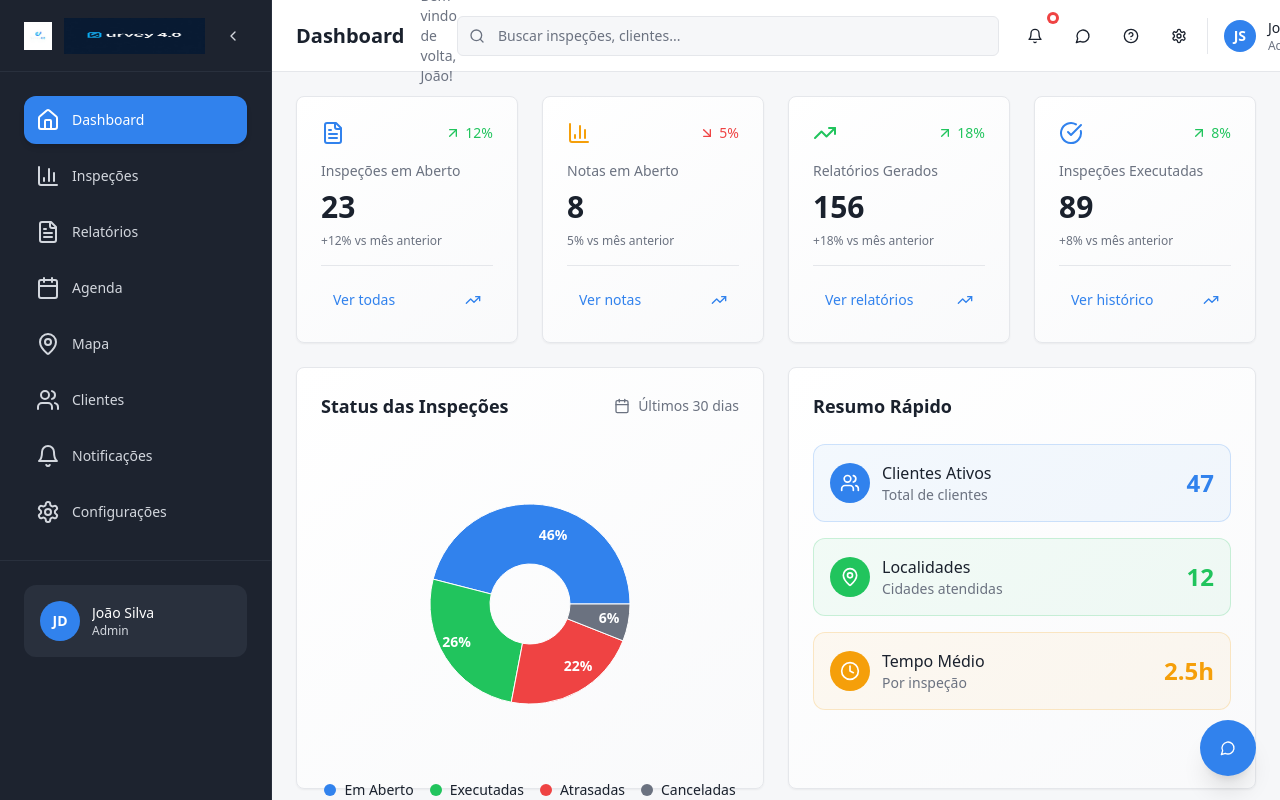
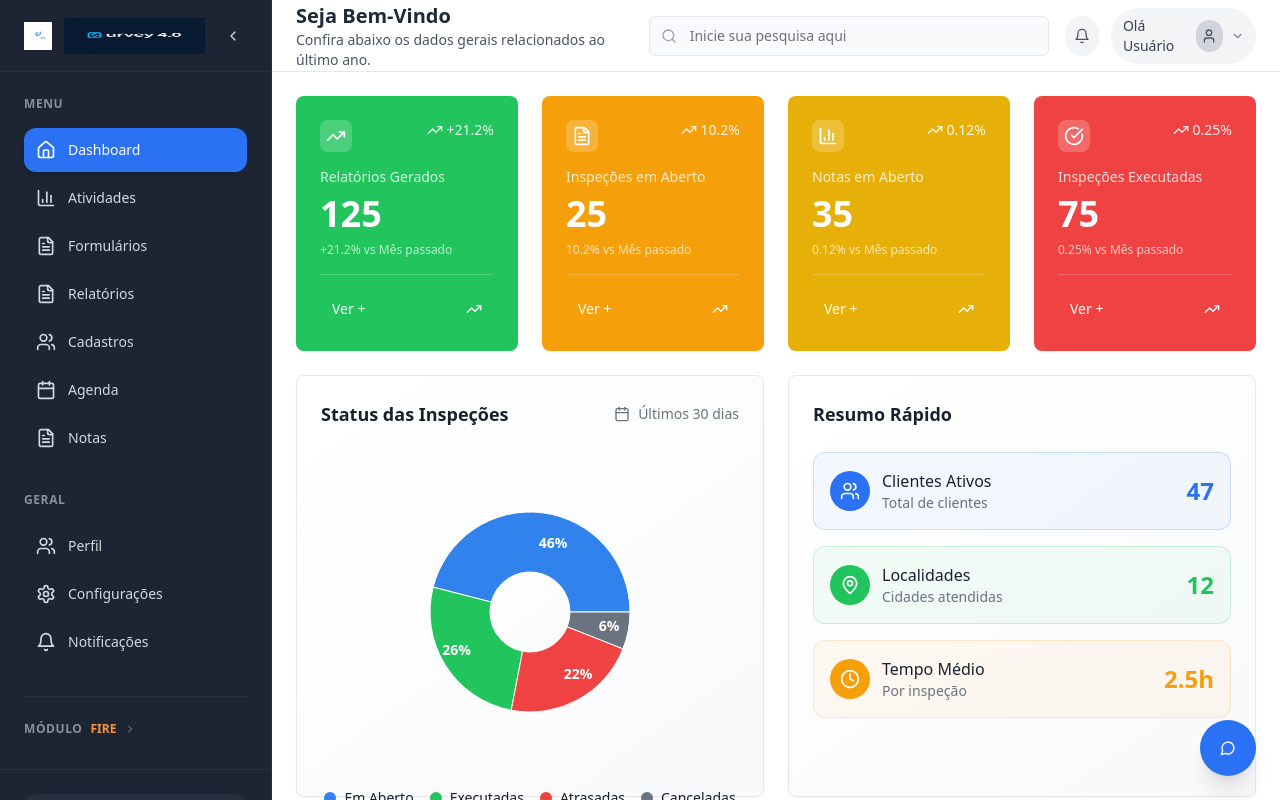
Before and after one commit to IMax08/survey-sparkle-dash, a React (Vite) app: page / in a window 1280 px wide. Shown: the top 800 px of the page. Built offline with nearby package versions, Linux system fonts and the light colour scheme.

Commit message:
Refine dashboard layout
Review and correct all dashboard components to ensure perfect alignment with the provided images and maintain the established layout.

```diff
--- a/src/components/dashboard/DashboardNavbar.tsx
+++ b/src/components/dashboard/DashboardNavbar.tsx
@@ -1,5 +1,5 @@
 import { useState } from "react";
-import { Search, Bell, Settings, User, MessageCircle, HelpCircle } from "lucide-react";
+import { Search, Bell, Settings, User, MessageCircle, HelpCircle, ChevronDown } from "lucide-react";
 import { Input } from "@/components/ui/input";
 import { Button } from "@/components/ui/button";
 
@@ -15,7 +15,7 @@ const DashboardNavbar = ({ sidebarCollapsed = false }: DashboardNavbarProps) =>
   return (
     <header
       className={`
-        fixed top-0 right-0 h-navbar bg-card border-b border-border
+        fixed top-0 right-0 h-navbar bg-white border-b border-gray-200
         transition-all duration-300 ease-in-out z-30
         ${sidebarCollapsed ? 'left-16' : 'left-sidebar'}
       `}
@@ -24,77 +24,53 @@ const DashboardNavbar = ({ sidebarCollapsed = false }: DashboardNavbarProps) =>
       }}
     >
       <div className="h-full flex items-center justify-between px-6">
-        {/* Page Title */}
+        {/* Left side - Greeting */}
         <div className="flex items-center space-x-4">
-          <h1 className="text-xl font-semibold text-foreground">
-            Dashboard
-          </h1>
-          <div className="text-sm text-muted-foreground">
-            Bem-vindo de volta, João!
+          <div>
+            <h1 className="text-xl font-semibold text-gray-800">
+              Seja Bem-Vindo
+            </h1>
+            <p className="text-sm text-gray-600">
+              Confira abaixo os dados gerais relacionados ao último ano.
+            </p>
           </div>
         </div>
 
-        {/* Search and Actions */}
+        {/* Right side - Search and User */}
         <div className="flex items-center space-x-4">
           {/* Search Bar */}
           <div className="relative">
-            <Search className="absolute left-3 top-1/2 transform -translate-y-1/2 w-4 h-4 text-muted-foreground" />
+            <Search className="absolute left-3 top-1/2 transform -translate-y-1/2 w-4 h-4 text-gray-400" />
             <Input
               type="text"
-              placeholder="Buscar inspeções, clientes..."
+              placeholder="Inicie sua pesquisa aqui"
               value={searchValue}
               onChange={(e) => setSearchValue(e.target.value)}
-              className="pl-10 w-96 h-10 bg-background border-border focus:border-primary focus:ring-primary"
-              style={{ width: '542px', height: '40px' }}
+              className="pl-10 w-96 h-10 bg-gray-50 border-gray-200 focus:border-primary focus:ring-primary text-sm"
+              style={{ width: '400px' }}
             />
           </div>
 
-          {/* Action Buttons */}
-          <div className="flex items-center space-x-2">
+          {/* User Section */}
+          <div className="flex items-center space-x-3">
+            {/* Notification Bell */}
             <Button
               variant="ghost"
               size="icon"
-              className="w-10 h-10 rounded-xl hover:bg-muted relative"
+              className="w-10 h-10 rounded-full bg-gray-100 hover:bg-gray-200 relative"
             >
-              <Bell className="w-5 h-5" />
-              <span className="absolute -top-1 -right-1 w-3 h-3 bg-status-danger rounded-full text-xs flex items-center justify-center">
-                <span className="w-1.5 h-1.5 bg-white rounded-full"></span>
-              </span>
+              <Bell className="w-5 h-5 text-gray-600" />
             </Button>
 
-            <Button
-              variant="ghost"
-              size="icon"
-              className="w-10 h-10 rounded-xl hover:bg-muted"
-            >
-              <MessageCircle className="w-5 h-5" />
-            </Button>
-
-            <Button
-              variant="ghost"
-              size="icon"
-              className="w-10 h-10 rounded-xl hover:bg-muted"
-            >
-              <HelpCircle className="w-5 h-5" />
-            </Button>
-
-            <Button
-              variant="ghost"
-              size="icon"
-              className="w-10 h-10 rounded-xl hover:bg-muted"
-            >
-              <Settings className="w-5 h-5" />
-            </Button>
-
-            {/* User Profile */}
-            <div className="flex items-center space-x-3 ml-4 pl-4 border-l border-border">
-              <div className="w-8 h-8 bg-primary rounded-full flex items-center justify-center">
-                <span className="text-primary-foreground font-semibold text-sm">JS</span>
+            {/* User Profile with Dropdown */}
+            <div className="flex items-center space-x-2 bg-gray-100 rounded-full px-3 py-2 cursor-pointer hover:bg-gray-200 transition-colors">
+              <div className="text-sm text-gray-700">
+                <span className="font-medium">Olá Usuário</span>
               </div>
-              <div className="hidden md:block">
-                <p className="text-sm font-medium text-foreground">João Silva</p>
-                <p className="text-xs text-muted-foreground">Administrator</p>
+              <div className="w-8 h-8 bg-gray-300 rounded-full flex items-center justify-center">
+                <User className="w-4 h-4 text-gray-600" />
               </div>
+              <ChevronDown className="w-4 h-4 text-gray-500" />
             </div>
           </div>
         </div>
--- a/src/components/dashboard/DashboardSidebar.tsx
+++ b/src/components/dashboard/DashboardSidebar.tsx
@@ -24,13 +24,18 @@ const DashboardSidebar = () => {
 
   const menuItems = [
     { icon: Home, label: "Dashboard", path: "/dashboard", isActive: true },
-    { icon: BarChart3, label: "Inspeções", path: "/inspections" },
+    { icon: BarChart3, label: "Atividades", path: "/activities" },
+    { icon: FileText, label: "Formulários", path: "/forms" },
     { icon: FileText, label: "Relatórios", path: "/reports" },
+    { icon: Users, label: "Cadastros", path: "/registrations" },
     { icon: Calendar, label: "Agenda", path: "/calendar" },
-    { icon: MapPin, label: "Mapa", path: "/map" },
-    { icon: Users, label: "Clientes", path: "/clients" },
-    { icon: Bell, label: "Notificações", path: "/notifications" },
-    { icon: Settings, label: "Configurações", path: "/settings" }
+    { icon: FileText, label: "Notas", path: "/notes" }
+  ];
+
+  const generalItems = [
+    { icon: Users, label: "Perfil", path: "/profile" },
+    { icon: Settings, label: "Configurações", path: "/settings" },
+    { icon: Bell, label: "Notificações", path: "/notifications" }
   ];
 
   const isActive = (path: string) => {
@@ -80,8 +85,15 @@ const DashboardSidebar = () => {
       </div>
 
       {/* Navigation Menu */}
-      <nav className="flex-1 px-6 py-6">
-        <div className="space-y-2">
+      <nav className="flex-1 px-6 py-6 overflow-y-auto">
+        {/* MENU Section */}
+        <div className="mb-8">
+          {!isCollapsed && (
+            <h3 className="text-xs font-semibold text-sidebar-text/60 uppercase tracking-wider mb-4">
+              MENU
+            </h3>
+          )}
+          <div className="space-y-1">
             {menuItems.map((item, index) => {
               const isItemActive = isActive(item.path);
 
@@ -99,7 +111,7 @@ const DashboardSidebar = () => {
                   `}
                   style={{ animationDelay: `${index * 50}ms` }}
                 >
-                <item.icon className="w-6 h-6 flex-shrink-0" />
+                  <item.icon className="w-5 h-5 flex-shrink-0" />
 
                   {!isCollapsed && (
                     <span className="ml-3 font-medium text-sm">
@@ -124,6 +136,65 @@ const DashboardSidebar = () => {
               );
             })}
           </div>
+        </div>
+
+        {/* GERAL Section */}
+        <div>
+          {!isCollapsed && (
+            <h3 className="text-xs font-semibold text-sidebar-text/60 uppercase tracking-wider mb-4">
+              GERAL
+            </h3>
+          )}
+          <div className="space-y-1">
+            {generalItems.map((item, index) => {
+              const isItemActive = isActive(item.path);
+
+              return (
+                <NavLink
+                  key={item.path}
+                  to={item.path}
+                  className={`
+                    flex items-center px-3 py-3 rounded-xl transition-all duration-200
+                    group relative overflow-hidden
+                    ${isItemActive
+                      ? 'bg-sidebar-accent text-sidebar-text-hover shadow-base'
+                      : 'text-sidebar-text hover:text-sidebar-text-hover hover:bg-sidebar-hover'
+                    }
+                  `}
+                  style={{ animationDelay: `${(menuItems.length + index) * 50}ms` }}
+                >
+                  <item.icon className="w-5 h-5 flex-shrink-0" />
+
+                  {!isCollapsed && (
+                    <span className="ml-3 font-medium text-sm">
+                      {item.label}
+                    </span>
+                  )}
+
+                  {/* Tooltip for collapsed state */}
+                  {isCollapsed && (
+                    <div className="absolute left-full ml-2 px-2 py-1 bg-sidebar-bg text-sidebar-text text-sm rounded-lg
+                                  opacity-0 group-hover:opacity-100 transition-opacity duration-200 pointer-events-none
+                                  shadow-lg border border-sidebar-hover whitespace-nowrap z-50">
+                      {item.label}
+                    </div>
+                  )}
+                </NavLink>
+              );
+            })}
+          </div>
+        </div>
+
+        {/* Módulo FIRE */}
+        {!isCollapsed && (
+          <div className="mt-8 pt-6 border-t border-sidebar-hover">
+            <div className="flex items-center space-x-2 text-sidebar-text/60 mb-2">
+              <span className="text-xs font-semibold uppercase tracking-wider">Módulo</span>
+              <span className="text-xs font-bold text-orange-400">FIRE</span>
+              <ChevronRight className="w-3 h-3" />
+            </div>
+          </div>
+        )}
       </nav>
 
       {/* Footer */}
@@ -132,7 +203,7 @@ const DashboardSidebar = () => {
           <div className="bg-sidebar-hover rounded-xl p-4">
             <div className="flex items-center space-x-3">
               <div className="w-10 h-10 bg-primary rounded-full flex items-center justify-center">
-                <span className="text-primary-foreground font-semibold text-sm">JD</span>
+                <span className="text-primary-foreground font-semibold text-sm">JS</span>
               </div>
               <div className="flex-1 min-w-0">
                 <p className="text-sidebar-text-hover font-medium text-sm truncate">
@@ -147,7 +218,7 @@ const DashboardSidebar = () => {
         ) : (
           <div className="flex justify-center">
             <div className="w-10 h-10 bg-primary rounded-full flex items-center justify-center">
-              <span className="text-primary-foreground font-semibold text-sm">JD</span>
+              <span className="text-primary-foreground font-semibold text-sm">JS</span>
             </div>
           </div>
         )}
--- a/src/components/dashboard/MetricCard.tsx
+++ b/src/components/dashboard/MetricCard.tsx
@@ -12,6 +12,7 @@ interface MetricCardProps {
   };
   icon: LucideIcon;
   iconColor?: string;
+  bgColor?: string;
   ctaText?: string;
   onCtaClick?: () => void;
 }
@@ -21,7 +22,8 @@ const MetricCard = ({
   value,
   change,
   icon: Icon,
-  iconColor = "text-primary",
+  iconColor = "text-white",
+  bgColor = "bg-primary",
   ctaText = "Ver +",
   onCtaClick
 }: MetricCardProps) => {
@@ -31,34 +33,40 @@ const MetricCard = ({
   const ChangeIcon = change?.type === 'increase' ? ArrowUpRight : ArrowDownRight;
 
   return (
-    <Card className="p-6 bg-gradient-card hover:bg-card-hover transition-all duration-200
-                     border-border hover:shadow-lg group cursor-pointer animate-fade-in">
+    <Card className={`p-6 ${bgColor} text-white hover:opacity-90 transition-all duration-200
+                     border-0 group cursor-pointer animate-fade-in relative overflow-hidden`}>
       <div className="flex items-start justify-between">
         <div className="flex-1">
-          <div className="flex items-center justify-between mb-4">
-            <Icon className={`w-6 h-6 ${iconColor}`} />
+          {/* Header with icon and change indicator */}
+          <div className="flex items-start justify-between mb-4">
+            <div className={`w-8 h-8 ${bgColor} bg-white/20 rounded-lg flex items-center justify-center`}>
+              <Icon className={`w-5 h-5 ${iconColor}`} />
+            </div>
             {change && (
-              <div className={`flex items-center space-x-1 ${changeColor}`}>
-                <ChangeIcon className="w-4 h-4" />
+              <div className="flex items-center space-x-1 text-white/90">
+                <TrendingUp className="w-4 h-4" />
                 <span className="text-sm font-medium">
-                  {Math.abs(change.value)}%
+                  {change.type === 'increase' ? '+' : ''}{change.value}%
                 </span>
               </div>
             )}
           </div>
 
-          <h3 className="text-sm font-medium text-muted-foreground mb-2">
+          {/* Title */}
+          <h3 className="text-sm font-medium text-white/80 mb-2 leading-tight">
             {title}
           </h3>
 
-          <div className="flex items-end justify-between">
-            <p className="text-3xl font-bold text-foreground mb-2">
+          {/* Value */}
+          <div className="flex items-end justify-between mb-2">
+            <p className="text-4xl font-bold text-white">
               {value}
             </p>
           </div>
 
+          {/* Change description */}
           {change && (
-            <p className="text-xs text-muted-foreground">
+            <p className="text-xs text-white/70">
               {change.type === 'increase' ? '+' : ''}{change.value}% vs {change.period}
             </p>
           )}
@@ -66,13 +74,13 @@ const MetricCard = ({
       </div>
 
       {/* CTA Button */}
-      <div className="mt-4 pt-4 border-t border-border">
+      <div className="mt-4 pt-4 border-t border-white/20">
         <Button
           variant="ghost"
           size="sm"
           onClick={onCtaClick}
-          className="w-full justify-between text-primary hover:text-primary-hover
-                     hover:bg-primary/5 transition-all duration-200 group"
+          className="w-full justify-between text-white hover:text-white
+                     hover:bg-white/10 transition-all duration-200 group border-0"
         >
           <span className="text-sm font-medium">{ctaText}</span>
           <TrendingUp className="w-4 h-4 group-hover:translate-x-1 transition-transform duration-200" />
--- a/src/index.css
+++ b/src/index.css
@@ -7,12 +7,12 @@
 @layer base {
   :root {
     /* Core Survey 4.0 Brand Colors */
-    --primary: 214 84% 56%;           /* Survey Blue #4A90E2 */
-    --primary-hover: 214 84% 46%;     /* Darker Survey Blue */
+    --primary: 219 89% 56%;           /* Survey Blue #4A90E2 */
+    --primary-hover: 219 89% 46%;     /* Darker Survey Blue */
     --primary-foreground: 0 0% 100%;  /* White */
 
     /* Background System */
-    --background: 220 20% 97%;        /* Light Gray Background #F8F9FA */
+    --background: 0 0% 100%;          /* Pure White Background */
     --background-secondary: 220 15% 94%; /* Secondary Background */
     --foreground: 220 26% 14%;        /* Dark Text #1E293B */
 
@@ -21,11 +21,17 @@
     --card-hover: 220 20% 98%;        /* Subtle Hover */
     --card-foreground: 220 26% 14%;   /* Card Text */
 
-    /* Status Colors */
+    /* Status Colors - Exactly matching images */
     --success: 142 71% 45%;           /* Green #22C55E */
     --warning: 38 92% 50%;            /* Orange #F59E0B */
     --danger: 0 84% 60%;              /* Red #EF4444 */
-    --info: 214 84% 56%;              /* Survey Blue */
+    --info: 219 89% 56%;              /* Survey Blue */
+
+    /* Metric Card Colors - From images */
+    --metric-green: 142 71% 45%;      /* Relatórios Gerados - Green */
+    --metric-orange: 38 92% 50%;      /* Inspeções em Aberto - Orange */
+    --metric-yellow: 45 93% 47%;      /* Notas em Aberto - Yellow */
+    --metric-red: 0 84% 60%;          /* Inspeções Executadas - Red */
 
     /* Neutral Grays */
     --muted: 220 14% 96%;             /* Light Muted */
@@ -34,16 +40,16 @@
     --input: 220 13% 91%;             /* Input Border */
 
     /* Interactive Elements */
-    --accent: 214 84% 56%;            /* Survey Blue Accent */
+    --accent: 219 89% 56%;            /* Survey Blue Accent */
     --accent-foreground: 0 0% 100%;   /* White Text on Accent */
-    --ring: 214 84% 56%;              /* Focus Ring */
+    --ring: 219 89% 56%;              /* Focus Ring */
 
-    /* Sidebar Colors */
-    --sidebar-bg: 220 24% 15%;        /* Dark Sidebar #1F2937 */
-    --sidebar-hover: 220 20% 20%;     /* Sidebar Hover */
+    /* Sidebar Colors - Dark blue from images */
+    --sidebar-bg: 219 28% 16%;        /* Dark Blue Sidebar */
+    --sidebar-hover: 219 25% 20%;     /* Sidebar Hover */
     --sidebar-text: 220 15% 85%;      /* Sidebar Text */
     --sidebar-text-hover: 0 0% 100%;  /* Sidebar Text Hover */
-    --sidebar-accent: 214 84% 56%;    /* Sidebar Accent */
+    --sidebar-accent: 219 89% 56%;    /* Sidebar Accent */
 
     /* Glassmorphism Effects */
     --glass-bg: 0 0% 100% / 0.8;      /* Glass Background */
@@ -56,7 +62,7 @@
     --shadow-premium: 0 20px 25px -5px rgb(0 0 0 / 0.1), 0 8px 10px -6px rgb(0 0 0 / 0.1);
 
     /* Gradients */
-    --gradient-primary: linear-gradient(135deg, hsl(214 84% 56%), hsl(214 84% 46%));
+    --gradient-primary: linear-gradient(135deg, hsl(219 89% 56%), hsl(219 89% 46%));
     --gradient-card: linear-gradient(145deg, hsl(0 0% 100%), hsl(220 20% 98%));
     --gradient-glass: linear-gradient(145deg, hsl(0 0% 100% / 0.9), hsl(220 20% 98% / 0.8));
 
@@ -69,7 +75,6 @@
     --radius: 0.5rem;
     --radius-lg: 1rem;
     --radius-xl: 1.5rem;
-
   }
 
   .dark {
--- a/src/pages/Dashboard.tsx
+++ b/src/pages/Dashboard.tsx
@@ -14,39 +14,43 @@ const Dashboard = () => {
 
   console.log('[Dashboard] Main dashboard rendered', { sidebarCollapsed });
 
-  // Mock metrics data
+  // Mock metrics data - Exactly matching images
   const metricsData = [
     {
+      title: "Relatórios Gerados",
+      value: 125,
+      change: { value: 21.2, type: 'increase' as const, period: 'Mês passado' },
+      icon: TrendingUp,
+      iconColor: "text-white",
+      bgColor: "bg-metric-green",
+      ctaText: "Ver +"
+    },
+    {
       title: "Inspeções em Aberto",
-      value: 23,
-      change: { value: 12, type: 'increase' as const, period: 'mês anterior' },
+      value: 25,
+      change: { value: 10.2, type: 'decrease' as const, period: 'Mês passado' },
       icon: FileText,
-      iconColor: "text-primary",
-      ctaText: "Ver todas"
+      iconColor: "text-white",
+      bgColor: "bg-metric-orange",
+      ctaText: "Ver +"
     },
     {
       title: "Notas em Aberto",
-      value: 8,
-      change: { value: 5, type: 'decrease' as const, period: 'mês anterior' },
+      value: 35,
+      change: { value: 0.12, type: 'decrease' as const, period: 'Mês passado' },
       icon: BarChart3,
-      iconColor: "text-status-warning",
-      ctaText: "Ver notas"
-    },
-    {
-      title: "Relatórios Gerados",
-      value: 156,
-      change: { value: 18, type: 'increase' as const, period: 'mês anterior' },
-      icon: TrendingUp,
-      iconColor: "text-status-success",
-      ctaText: "Ver relatórios"
+      iconColor: "text-white",
+      bgColor: "bg-metric-yellow",
+      ctaText: "Ver +"
     },
     {
       title: "Inspeções Executadas",
-      value: 89,
-      change: { value: 8, type: 'increase' as const, period: 'mês anterior' },
+      value: 75,
+      change: { value: 0.25, type: 'decrease' as const, period: 'Mês passado' },
       icon: CheckCircle,
-      iconColor: "text-status-info",
-      ctaText: "Ver histórico"
+      iconColor: "text-white",
+      bgColor: "bg-metric-red",
+      ctaText: "Ver +"
     }
   ];
 
@@ -80,6 +84,7 @@ const Dashboard = () => {
                   change={metric.change}
                   icon={metric.icon}
                   iconColor={metric.iconColor}
+                  bgColor={metric.bgColor}
                   ctaText={metric.ctaText}
                   onCtaClick={() => console.log(`Navigate to ${metric.title}`)}
                 />
--- a/tailwind.config.ts
+++ b/tailwind.config.ts
@@ -50,6 +50,12 @@ export default {
 					warning: 'hsl(var(--warning))',
 					danger: 'hsl(var(--danger))',
 					info: 'hsl(var(--info))'
+				},
+				metric: {
+					green: 'hsl(var(--metric-green))',
+					orange: 'hsl(var(--metric-orange))',
+					yellow: 'hsl(var(--metric-yellow))',
+					red: 'hsl(var(--metric-red))'
 				},
 				sidebar: {
 					bg: 'hsl(var(--sidebar-bg))',
```
Lines whose indentation alone changed are shown as unchanged.
